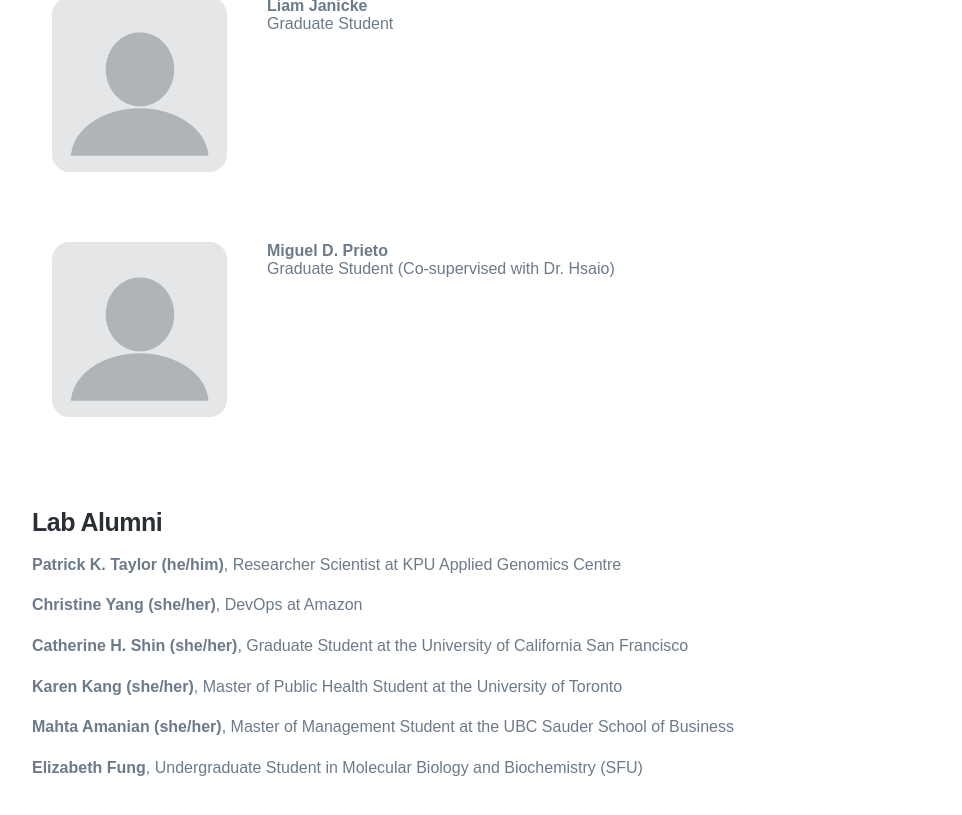
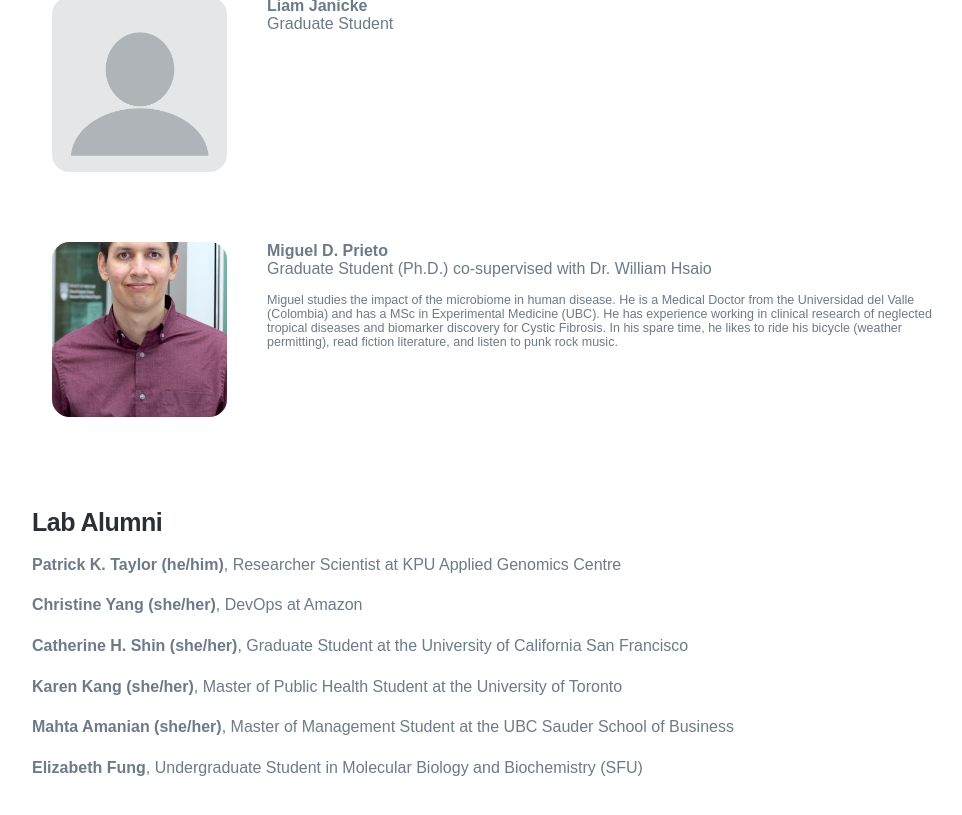
Before and after one commit to SFU-Lee-Lab/Lee_Lab_Webpage, a Jekyll site: the page built from _pages/people.md, in a window 1280 px wide and 900 px high, scrolled down 2296 px. Shown: the top 815 px of the window, without its empty margins (138-1100 px from the left). Built offline with Jekyll 4.4.1, drawn with Linux system fonts in a browser that asks for light colours; nearby versions of some CDN libraries; some web fonts are replaced.

Commit message:
added miguel data to yaml

```diff
--- a/_data/people.yml
+++ b/_data/people.yml
@@ -47,8 +47,9 @@
     image_offset: 100% 100%
 
   - name: Miguel D. Prieto
-    position: Graduate Student (Co-supervised with Dr. Hsaio)
-    image_path: /images/people/blank-headshot.png
+    position: Graduate Student (Ph.D.) co-supervised with Dr. William Hsaio
+    about: Miguel studies the impact of the microbiome in human disease. He is a Medical Doctor from the Universidad del Valle (Colombia) and has a MSc in Experimental Medicine (UBC). He has experience working in clinical research of neglected tropical diseases and biomarker discovery for Cystic Fibrosis. In his spare time, he likes to ride his bicycle (weather permitting), read fiction literature, and listen to punk rock music.
+    image_path: /images/people/current/miguel_prieto.jpg
     image_offset: 100% 100%
 
 alumni:
```
Also changed, not shown: images/people/current/miguel_prieto.jpg (renamed from images/people/current/prieto_miguel.jpg).
